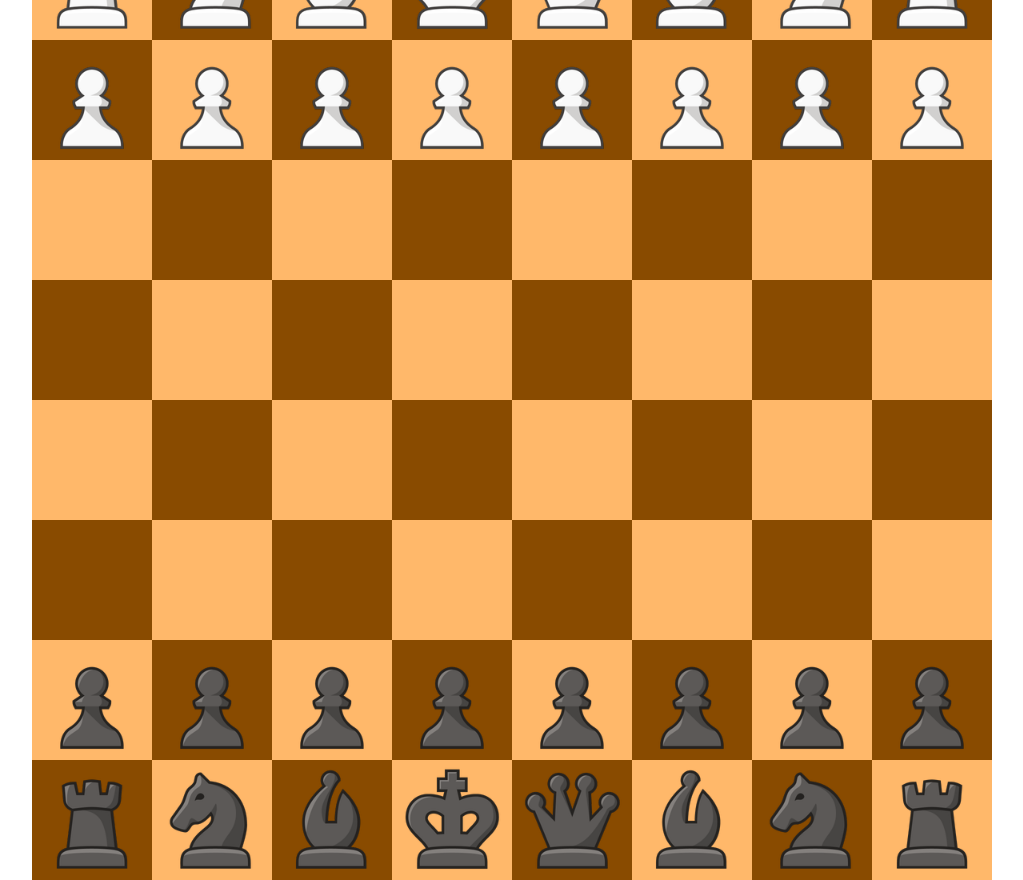
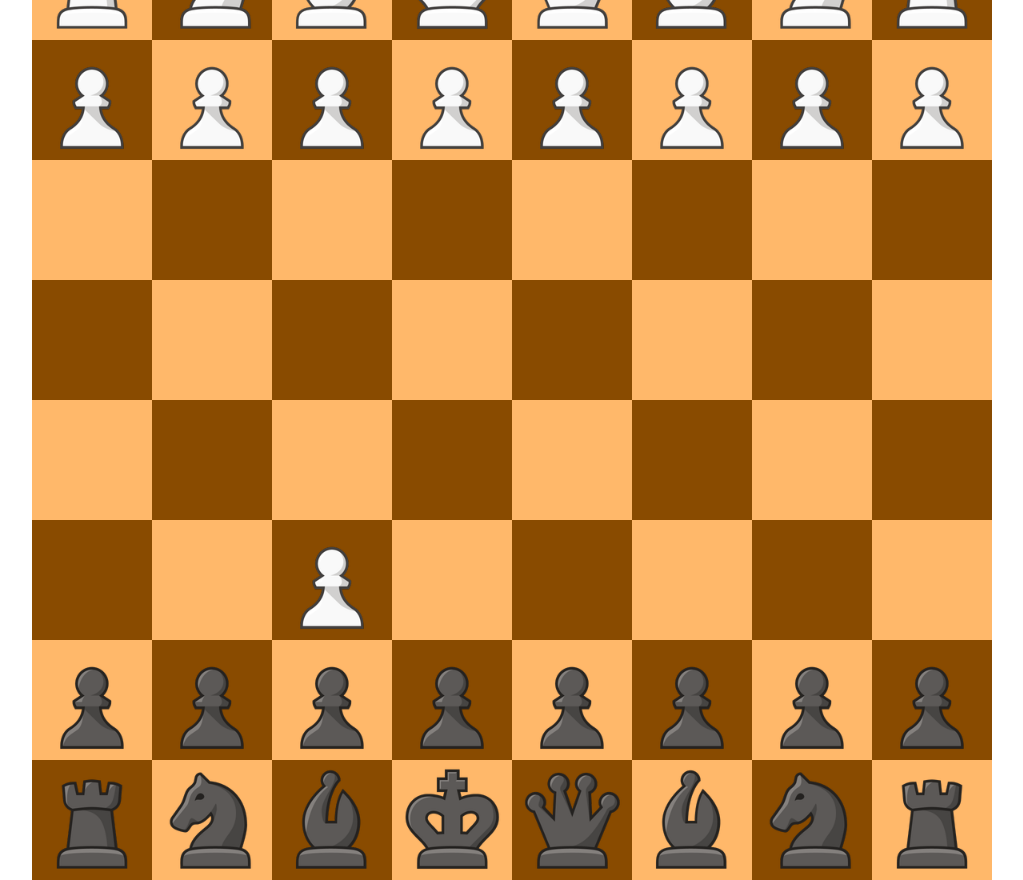
Before and after one commit to strikeriv/chess-ts, an Angular app: page / in a window 1280 px wide. Shown: the whole page, without its empty margins (128-1151 px from the left). Built offline with nearby package versions, Linux system fonts and the light colour scheme.

Commit message:
initial moves and captures on the board!

```diff
--- a/src/app/features/board/board.component.html
+++ b/src/app/features/board/board.component.html
@@ -2,9 +2,21 @@
   <div class="grid grid-cols-8 gap-y-0">
     @for (file of tiles(); track $index) {
       @for (square of file; track square.id) {
-        <div class="w-30 h-30" [ngClass]="[square.color, square.selected ? 'bg-yellow-300!' : '']" (click)="onPieceSelected(square)">
+        <div class="relative w-30 h-30" [ngClass]="[square.color, square.isSelected ? 'bg-yellow-300!' : '']" (click)="onPieceSelected(square)">
           @if (square.piece; as piece) {
             <board-piece [piece]="piece" />
+          }
+
+          @if (square.isHint) {
+            <div class="absolute inset-0 flex items-center justify-center">
+              <div class="w-10 h-10 rounded-full bg-stone-400/70"></div>
+            </div>
+          }
+
+          @if (square.isCapture) {
+            <div class="absolute inset-0 flex items-center justify-center">
+              <div class="w-30 h-30 rounded-full border-7 border-stone-400/70"></div>
+            </div>
           }
         </div>
       }
--- a/src/app/features/board/board.component.ts
+++ b/src/app/features/board/board.component.ts
@@ -4,12 +4,14 @@ import { BoardRotation, BoardTile } from './interfaces/board.interface';
 import { PieceComponent } from './piece/piece.component';
 import { BoardService } from './services/board.service';
 import { NotationService } from './services/notation/notation.service';
+import { MovesService } from './piece/services/moves.service';
+import { MoveType } from './piece/services/interfaces/moves.interface';
 
 @Component({
   selector: 'app-board',
   standalone: true,
   imports: [CommonModule, PieceComponent],
-  providers: [BoardService, NotationService],
+  providers: [BoardService, NotationService, MovesService],
   templateUrl: './board.component.html',
   styleUrl: './board.component.scss',
 })
@@ -17,10 +19,14 @@ export class BoardComponent {
   tiles: WritableSignal<BoardTile[][]>;
 
   selectedTiles: BoardTile[] = [];
+  capturedTiles: BoardTile[] = [];
+  hintedTiles: BoardTile[] = [];
+
   boardRotation = BoardRotation.NORMAL;
 
   constructor(
     private readonly notationService: NotationService,
+    private readonly movesService: MovesService,
     private readonly boardService: BoardService,
   ) {
     const initialBoard = this.boardService.constructBoard();
@@ -29,18 +35,46 @@ export class BoardComponent {
   }
 
   onPieceSelected(tile: BoardTile) {
-    this.deselectSelectedTiles();
+    this.clearBoard();
 
     if (tile.piece) {
-      tile.selected = true;
+      tile.isSelected = true;
+
+      // calculate valid moves for selected piece
+      const moves = this.movesService.calculateMovesForPiece(this.tiles(), tile);
+      console.log(moves, 'moves');
+
+      // for now, highlight the valid moves
+      for (const move of moves) {
+        const { square, type } = move;
+        const { x, y } = this.notationService.chessToArrayNotation(square);
+
+        const tile = this.tiles()[x][y];
+
+        if (type === MoveType.MOVE) {
+          tile.isHint = true;
+          this.hintedTiles.push(tile);
+        } else if (type === MoveType.CAPTURE) {
+          tile.isCapture = true;
+          this.capturedTiles.push(tile);
+        }
+      }
 
       this.selectedTiles.push(tile);
     }
   }
 
-  private deselectSelectedTiles() {
+  private clearBoard() {
     for (const tile of this.selectedTiles) {
-      tile.selected = false;
+      tile.isSelected = false;
+    }
+
+    for (const tile of this.hintedTiles) {
+      tile.isHint = false;
+    }
+
+    for (const tile of this.capturedTiles) {
+      tile.isCapture = false;
     }
 
     this.selectedTiles = [];
--- a/src/app/features/board/interfaces/board.interface.ts
+++ b/src/app/features/board/interfaces/board.interface.ts
@@ -17,8 +17,12 @@ export type BoardTile = {
   id: number;
   square: ChessSquare;
   color: TileColor;
-  selected: boolean;
   piece?: Piece;
+
+  // modifiers
+  isSelected: boolean;
+  isHint: boolean;
+  isCapture: boolean;
 };
 
 export enum TileColor {
--- a/src/app/features/board/models/board.model.ts
+++ b/src/app/features/board/models/board.model.ts
@@ -20,6 +20,8 @@ export const BaseBoard: Partial<Record<ChessSquare, Piece>> = {
   B7: WhitePawn,
   B8: WhitePawn,
 
+  F3: WhitePawn,
+
   // black
   H8: BlackRook,
   H7: BlackKnight,
--- /dev/null
+++ b/src/app/features/board/piece/services/interfaces/moves.interface.ts
@@ -0,0 +1,16 @@
+import { ChessSquare } from '../../../services/notation/models/notation.model';
+
+export interface MovingPiece {
+  direction: number; // for board rotation, make sure it goes right way
+  square: ChessSquare; // square so we can keep track where it is
+}
+
+export enum MoveType {
+  MOVE,
+  CAPTURE,
+}
+
+export type Move = {
+  square: ChessSquare;
+  type: MoveType;
+};
--- /dev/null
+++ b/src/app/features/board/piece/services/moves.service.ts
@@ -0,0 +1,102 @@
+import { Injectable } from '@angular/core';
+import { Board, BoardTile } from '../../interfaces/board.interface';
+import { PieceColor, PieceType } from '../../models/pieces/piece.model';
+import { NotationService } from '../../services/notation/notation.service';
+import { Move, MoveType, MovingPiece } from './interfaces/moves.interface';
+
+@Injectable()
+export class MovesService {
+  constructor(private readonly notationService: NotationService) {}
+
+  calculateMovesForPiece(board: BoardTile[][], tile: BoardTile): Move[] {
+    const piece = tile.piece!;
+
+    const { color, type } = piece;
+
+    const movingPiece: MovingPiece = {
+      direction: color === PieceColor.WHITE ? 1 : -1,
+      square: tile.square,
+    };
+
+    const moves: Move[] = [];
+
+    if (type === PieceType.PAWN) {
+      // calculate moves for a pawn!
+      moves.push(...this.calculatePawnMoves(movingPiece));
+    }
+
+    return this.calculateValidMoves(board, moves, tile);
+  }
+
+  private calculatePawnMoves(piece: MovingPiece): Move[] {
+    const { direction, square } = piece;
+    const { x, y } = this.notationService.chessToArrayNotation(square);
+
+    // array for valid moves
+    const moves: number[][] = [
+      [direction * 1, 0, MoveType.MOVE], // one step forward in correct direction for pawn
+    ];
+
+    // array for valid captures
+    // is cleaned for only valid ones later
+    const captures: number[][] = [
+      [direction * 1, direction * 1, MoveType.CAPTURE], // left capture
+      [direction * 1, direction * -1, MoveType.CAPTURE], // right capture
+      // en passant moves
+      [direction * 2, direction * -1, MoveType.CAPTURE], // left capture
+      [direction * 2, direction * 1, MoveType.CAPTURE], // right capture
+    ];
+
+    // check to see if we are doing our first move. if so, allow  two spaces forward
+    // only allowed on starting squares
+    console.log(x, 'hmm');
+    if (x === 1 || x === 6) {
+      moves.push([direction * 2, 0, MoveType.MOVE]);
+    }
+
+    const absoluteMoves = [...moves, ...captures].map((move) => {
+      const [moveX, moveY] = move;
+      return [x + moveX, y + moveY, move[2]];
+    });
+
+    return absoluteMoves.map((move) => ({
+      square: this.notationService.arrayToChessNotation(move[0], move[1]),
+      type: move[2],
+    }));
+  }
+
+  private calculateValidMoves(board: BoardTile[][], moves: Move[], movingTile: BoardTile): Move[] {
+    const validMoves: Move[] = [];
+
+    for (const move of moves) {
+      // we check the pieces on the tiles
+      const { square, type } = move;
+      const { x, y } = this.notationService.chessToArrayNotation(square);
+
+      const tile = board[x][y];
+
+      if (type === MoveType.MOVE) {
+        // cannot move if a piece is present already
+        if (!tile.piece) {
+          // move is valid!
+          validMoves.push(move);
+        }
+
+        continue;
+      }
+
+      // move is a capture
+      // can only capture if piece is opposite color, and when a piece exists
+      if (tile.piece) {
+        const color = tile.piece.color;
+
+        if (color != movingTile.piece!.color) {
+          validMoves.push(move);
+        }
+      }
+    }
+
+    console.log(validMoves, 'moves');
+    return validMoves;
+  }
+}
--- a/src/app/features/board/services/board.service.ts
+++ b/src/app/features/board/services/board.service.ts
@@ -42,10 +42,13 @@ export class BoardService {
 
       return {
         id: x + y,
-        selected: false,
         square: this.calculateTileSquare(x, y),
         color: this.calculateTileColor(x, y),
         piece: this.calculateTilePiece(square),
+
+        isSelected: false,
+        isCapture: false,
+        isHint: false,
       };
     });
   }
```
Also changed, not shown: src/app/features/board/models/pieces/rook.model.ts (deleted), 1 other file (tests, documents, lock files or other folders).
